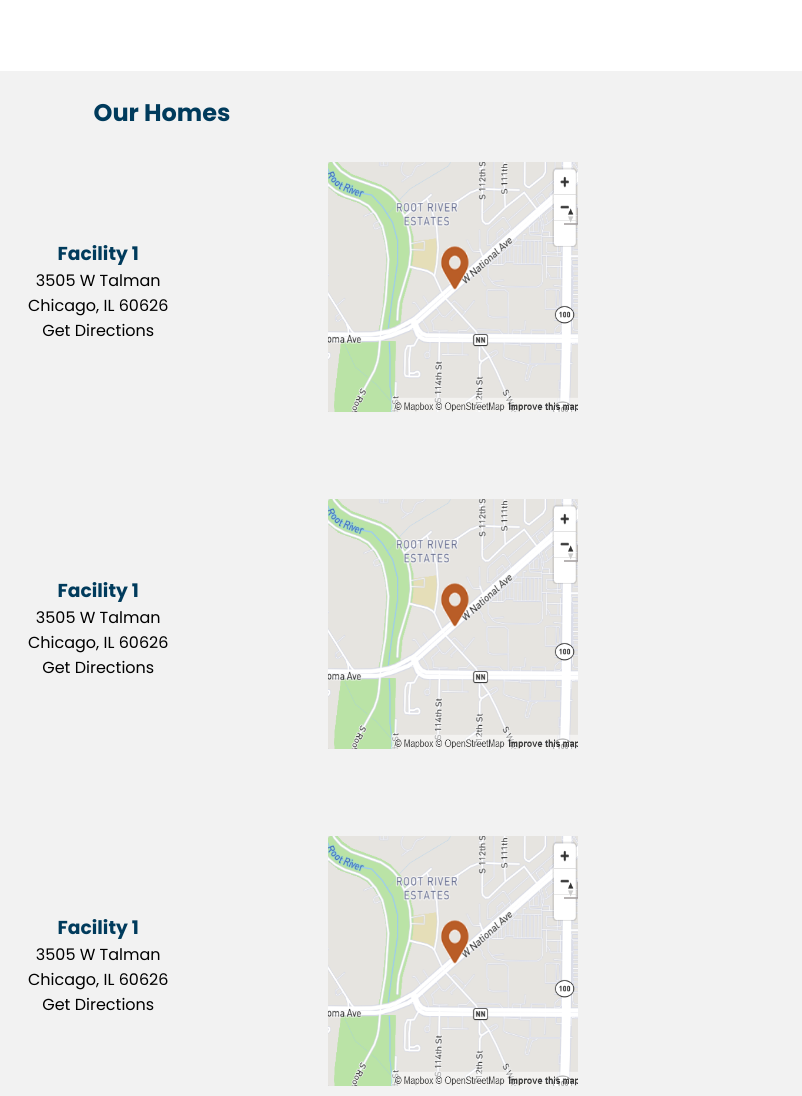
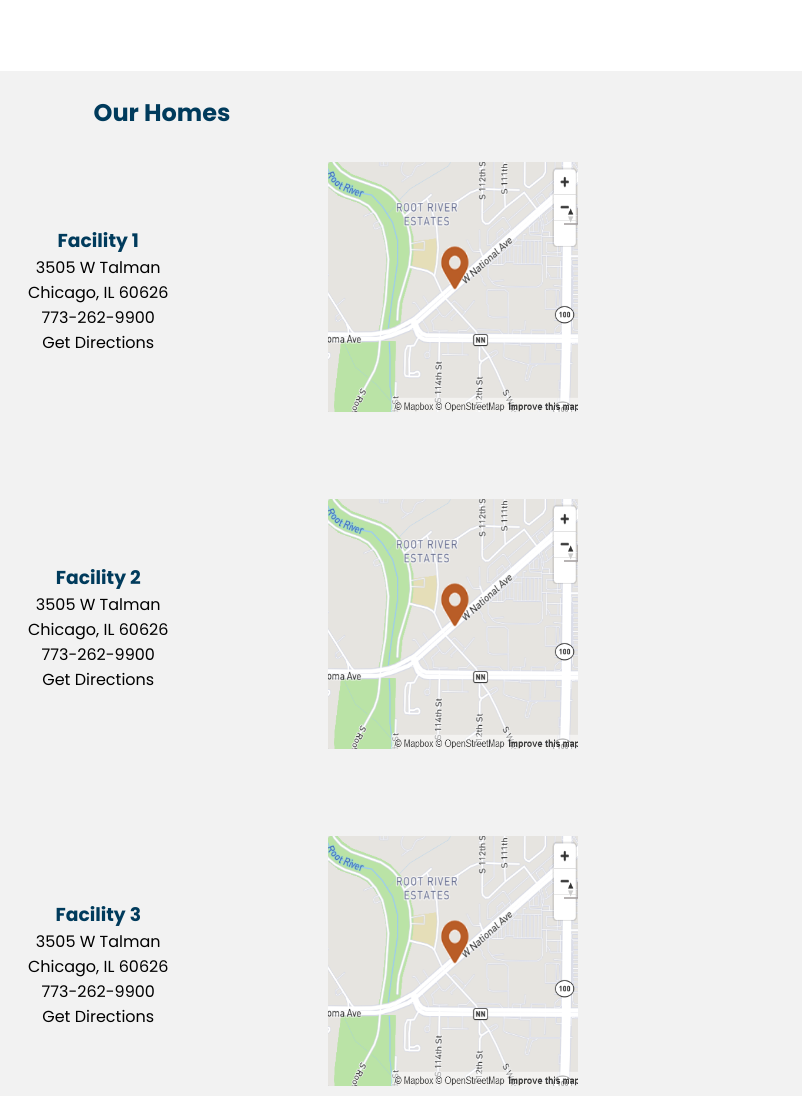
Before and after one commit to luongr13/a-new-age, a plain HTML site: page index.html in a window 1280 px wide. Shown: the top 1096 px of the page, 478-1280 px from the left. Drawn offline with Linux system fonts and the light colour scheme.

Commit message:
Update index.html

```diff
--- a/index.html
+++ b/index.html
@@ -31,6 +31,7 @@
                             <h3>Facility 1</h3>
                             <p>3505 W Talman</p>
                             <p>Chicago, IL 60626</p>
+                            <p>773-262-9900</p>
                             <a>Get Directions</a>
                         </div>
                     </div>
@@ -40,9 +41,10 @@
                     <div class="listing">
                         <img class="icon" src="house.jpg" width=250 height=250>
                         <div>
-                            <h3>Facility 1</h3>
+                            <h3>Facility 2</h3>
                             <p>3505 W Talman</p>
                             <p>Chicago, IL 60626</p>
+                            <p>773-262-9900</p>
                             <a>Get Directions</a>
                         </div>
                     </div>
@@ -52,9 +54,10 @@
                     <div class="listing">
                         <img class="icon" src="house.jpg" width=250 height=250>
                         <div>
-                            <h3>Facility 1</h3>
+                            <h3>Facility 3</h3>
                             <p>3505 W Talman</p>
                             <p>Chicago, IL 60626</p>
+                            <p>773-262-9900</p>
                             <a>Get Directions</a>
                         </div>
                     </div>
```
